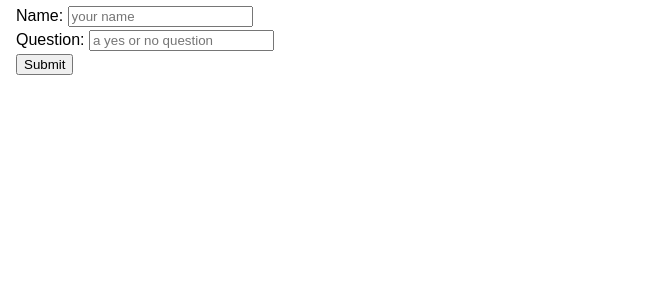
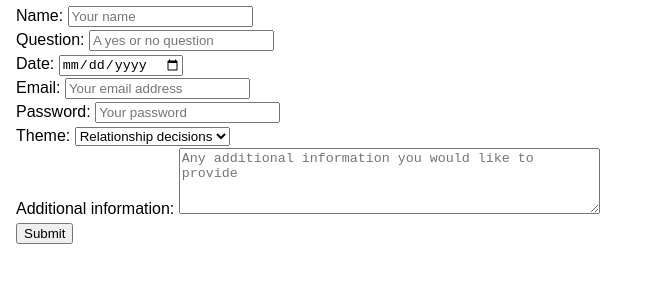
Before and after one commit to iheartsharkss/fortune-teller, a plain HTML site: page fortuneteller/index.html in a window 1280 px wide. Shown: the part 319-602 px from the top of the page, without its empty margins (0-647 px from the left). Drawn offline with Linux system fonts and the light colour scheme.

Commit message:
Expand fortune teller form

```diff
--- a/fortuneteller/index.html
+++ b/fortuneteller/index.html
@@ -19,10 +19,29 @@
     <img src="https://images.ecestaticos.com/iqgTGOeIJrB8pAZ_fWdQ6wTJnYw=/0x0:719x528/1200x1200/filters:fill(white):format(jpg)/f.elconfidencial.com%2Foriginal%2Fc63%2F27d%2F63f%2Fc6327d63f323db01875e013b3748eace.jpg" alt="Akinator" width="300" height="300">
     <form name="fortuneTeller" id="fortuneTeller" action="fortune.html">
       <label for="namefield">Name:</label>
-      <input type="text" id="namefield" name="name" placeholder="your name" required>
+      <input type="text" id="namefield" name="name" placeholder="Your name" required>
       <br>
       <label for="questionfield">Question:</label>
-      <input type="text" id="questionfield" name="question" placeholder="a yes or no question">
+      <input type="text" id="questionfield" name="question" placeholder="A yes or no question">
+      <br>
+      <label for="datefield">Date:</label>
+      <input type="date" id="datefield" name="date">
+      <br>
+      <label for="emailfield">Email:</label>
+      <input type="email" id="emailfield" name="email" placeholder="Your email address">
+      <br>
+      <label for="passwordfield">Password:</label>
+      <input type="password" id="passwordfield" name="password" placeholder="Your password">
+      <br>
+      <label for="themefield">Theme:</label>
+      <select name="themefield" name="theme">
+        <option value="Relationship decisions">Relationship decisions</option>
+        <option value="Mundane decisions">Mundane decisions</option>
+        <option value="Career decisions">Career decisions</option>
+      </select>
+      <br>
+      <label for="textarea">Additional information:</label>
+      <textarea id="textarea" name="additionalinfo" rows="4" cols="50" placeholder="Any additional information you would like to provide"></textarea>
       <br>
       <input type="submit">
     </form>
```
